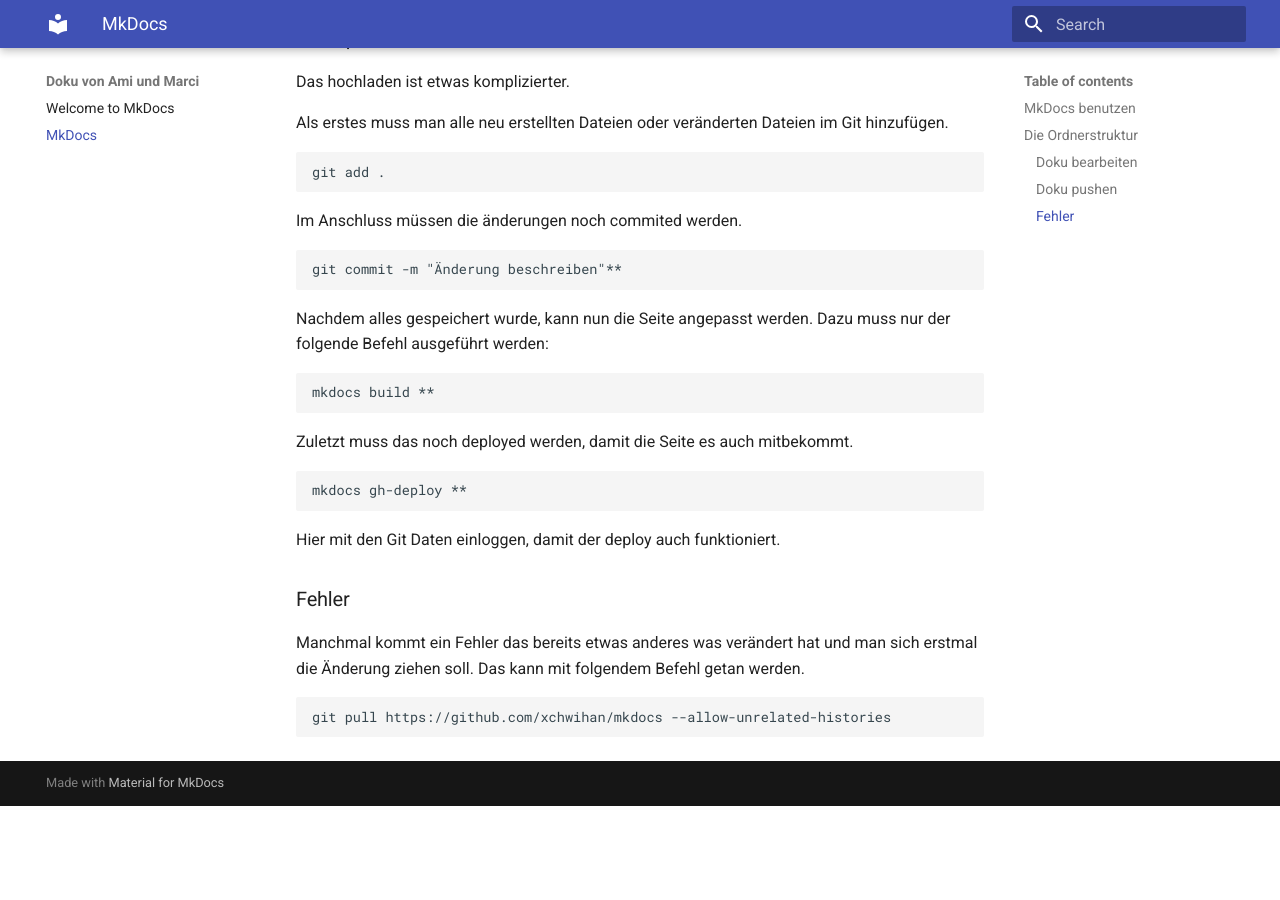
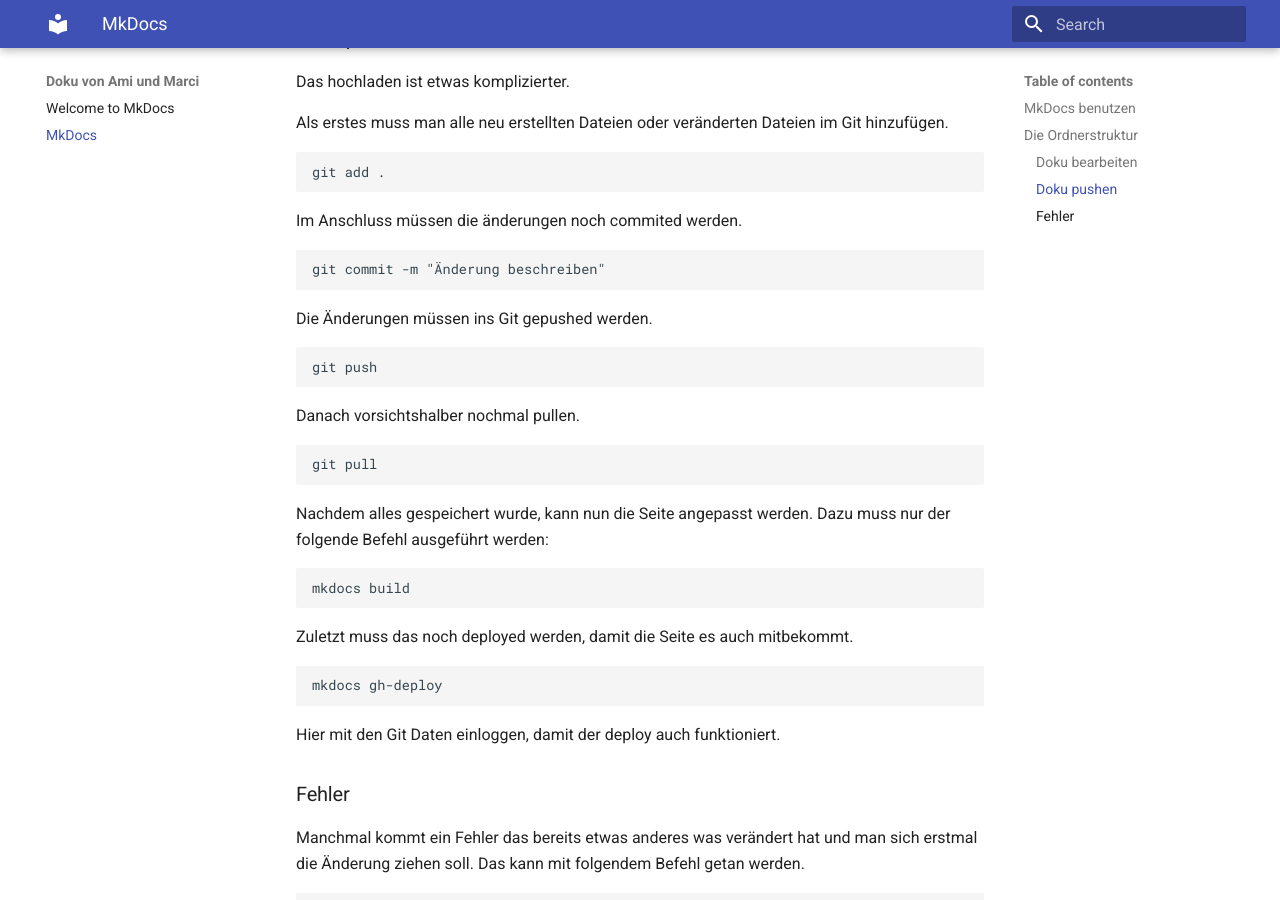
Before and after one commit to xchwihan/mkdocs, an MkDocs documentation site: the page built from docs/mkdocs-guide/test.md, in a window 1280 px wide and 900 px high, scrolled down 717 px. Built offline with MkDocs 1.6.1 and Material for MkDocs 9.7.7, drawn with Linux system fonts in a browser that asks for light colours; before the commit the page ends 1523 px from its top, so only the background shows below that.

Commit message:
test.md angepasst

````diff
--- a/docs/mkdocs-guide/test.md
+++ b/docs/mkdocs-guide/test.md
@@ -33,19 +33,31 @@
 Im Anschluss müssen die änderungen noch commited werden.
 
 ```bash
-git commit -m "Änderung beschreiben"**
+git commit -m "Änderung beschreiben"
+```
+
+Die Änderungen müssen ins Git gepushed werden.
+
+```bash
+git push
+```
+
+Danach vorsichtshalber nochmal pullen.
+
+```bash
+git pull
 ```
 
 Nachdem alles gespeichert wurde, kann nun die Seite angepasst werden. Dazu muss nur der folgende Befehl ausgeführt werden:
 
 ```bash
-mkdocs build **
+mkdocs build
 ```
 
 Zuletzt muss das noch deployed werden, damit die Seite es auch mitbekommt.
 
 ```bash
-mkdocs gh-deploy **
+mkdocs gh-deploy
 ```
 
 Hier mit den Git Daten einloggen, damit der deploy auch funktioniert.
````
Also changed, not shown: 1 other file.
